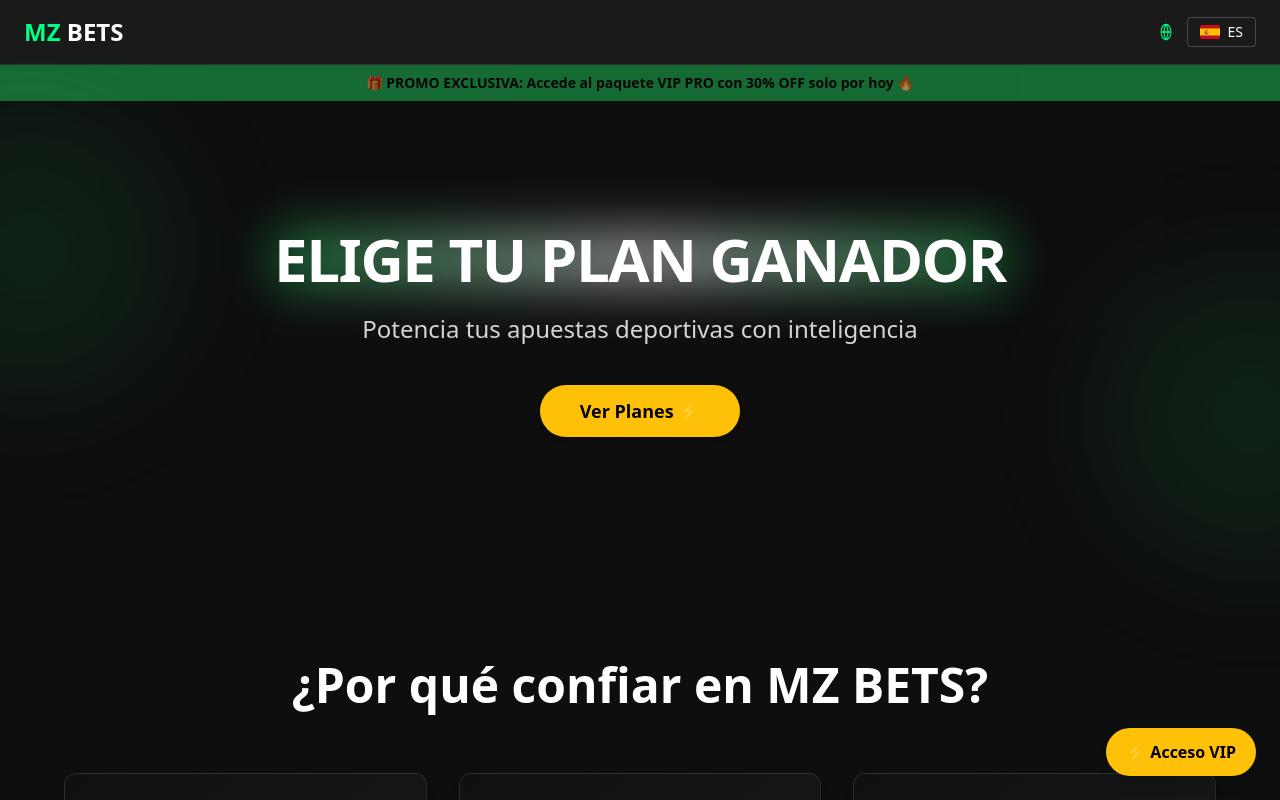
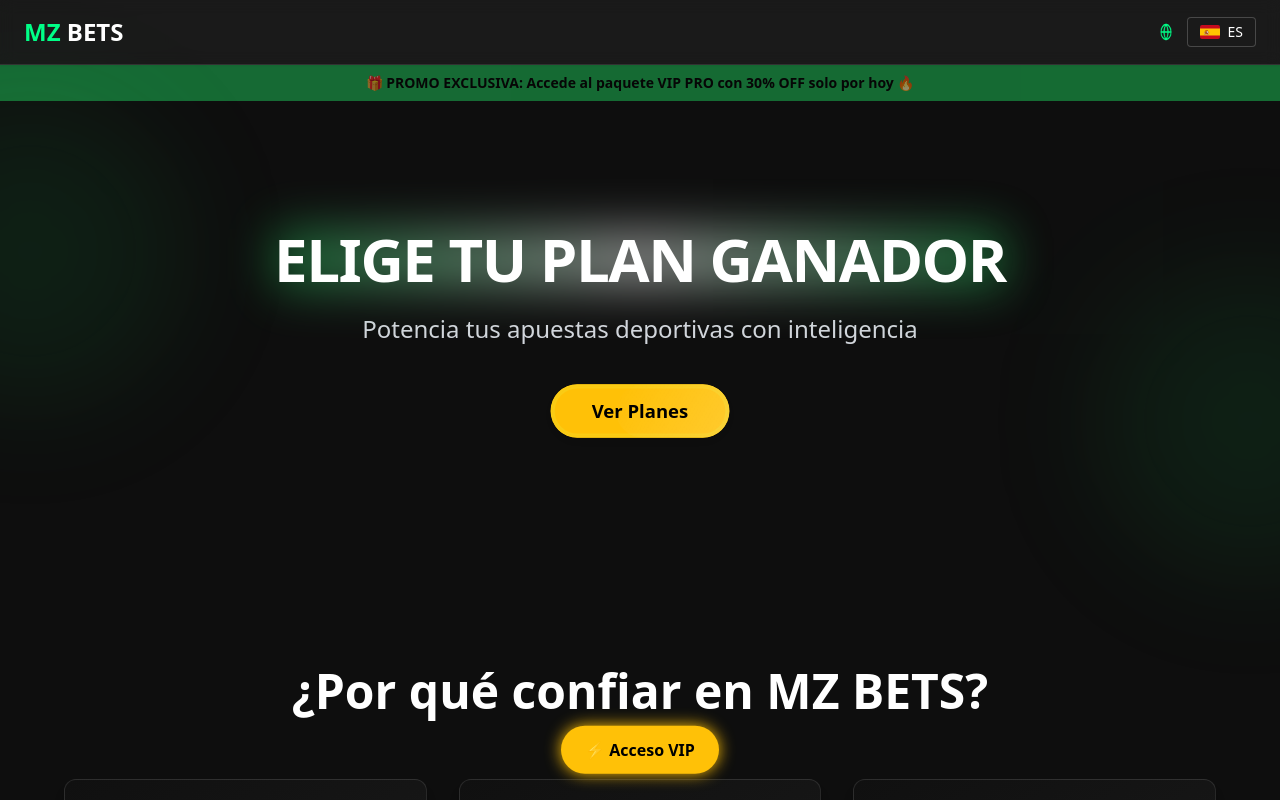
Before and after one commit to XAresX-web/MZ_BETS, a React (Vite) app: page / in a window 1280 px wide. Shown: the top 800 px of the page. Built offline with nearby package versions, Linux system fonts and the light colour scheme; some icons are missing.

Commit message:
✨ Nueva versión: mejoras en el botón flotante y footer

```diff
--- a/src/index.css
+++ b/src/index.css
@@ -71,3 +71,53 @@
       0 0 40px #1db954;
   }
 }
+
+@keyframes glow-ring {
+  0% {
+    box-shadow: 0 0 0px #ffc107;
+    transform: rotate(0deg);
+  }
+  50% {
+    box-shadow: 0 0 20px #ffc107;
+  }
+  100% {
+    transform: rotate(360deg);
+  }
+}
+.animate-glow-ring {
+  animation: glow-ring 4s linear infinite;
+}
+
+@keyframes shimmer {
+  0% {
+    transform: translateX(-100%);
+  }
+  100% {
+    transform: translateX(100%);
+  }
+}
+.animate-shimmer {
+  background: linear-gradient(
+    120deg,
+    transparent 0%,
+    rgba(255, 255, 255, 0.3) 50%,
+    transparent 100%
+  );
+  background-size: 200% 100%;
+  animation: shimmer 2s infinite;
+}
+
+@keyframes float-glow {
+  0%,
+  100% {
+    transform: translateY(0);
+    box-shadow: 0 0 10px #ffc107;
+  }
+  50% {
+    transform: translateY(-4px);
+    box-shadow: 0 0 20px #ffc107;
+  }
+}
+.animate-float-glow {
+  animation: float-glow 3s ease-in-out infinite;
+}
--- a/src/pages/MZBetsLanding.jsx
+++ b/src/pages/MZBetsLanding.jsx
@@ -52,7 +52,7 @@ export default function MZBetsLanding() {
       {/* CTA flotante fijo */}
       <a
         href="#planes"
-        className="fixed bottom-6 right-6 bg-[#ffc107] text-black font-bold px-5 py-3 rounded-full shadow-lg hover:scale-105 transition-transform z-50"
+        className="fixed inset-x-0 bottom-6 mx-auto w-fit bg-[#ffc107] text-black font-bold px-6 py-3 rounded-full shadow-lg z-50 animate-float-glow transition-all text-center"
       >
         {ctaText[lang]}
       </a>
--- a/src/sections/Footer.jsx
+++ b/src/sections/Footer.jsx
@@ -16,7 +16,7 @@ const Footer = ({ lang }) => {
   };
 
   return (
-    <footer className="backdrop-blur-md bg-white/5 border-t border-white/10 text-gray-400 py-10 text-center text-sm px-4">
+    <footer className="backdrop-blur-md bg-white/5 border-t border-white/10 text-gray-400 py-10 pb-28 text-center text-sm px-4">
       <p className="mb-6">© 2025 MZ BETS. {t[lang]}</p>
 
       <div className="flex flex-col md:flex-row justify-center items-center gap-6 text-sm">
--- a/src/sections/Hero.jsx
+++ b/src/sections/Hero.jsx
@@ -47,11 +47,22 @@ export default function Hero({ lang }) {
 
         <motion.a
           href="#planes"
-          whileHover={{ scale: 1.05 }}
-          transition={{ type: "spring", stiffness: 300 }}
-          className="inline-block mt-10 bg-[#ffc107] text-black font-extrabold py-3 px-10 rounded-full text-lg shadow-md hover:shadow-[#ffc107]/50 transition-all duration-300"
+          initial={{ scale: 1 }}
+          animate={{ scale: [1, 1.05, 1] }}
+          transition={{
+            duration: 3,
+            repeat: Infinity,
+            ease: "easeInOut",
+          }}
+          className="relative inline-block mt-10 py-3 px-10 rounded-full text-lg font-extrabold text-black bg-[#ffc107] shadow-md overflow-hidden z-10"
         >
-          {t.button} ⚡
+          {/* Borde giratorio brillante en loop */}
+          <span className="absolute inset-0 rounded-full border-2 border-yellow-400 before:content-[''] before:absolute before:inset-0 before:rounded-full before:border-2 before:border-yellow-400 before:animate-glow-ring z-0"></span>
+
+          {/* Shimmer automático */}
+          <span className="absolute inset-0 w-full h-full bg-gradient-to-r from-transparent via-white/50 to-transparent opacity-70 animate-shimmer rounded-full z-0" />
+
+          <span className="relative z-10">{t.button}</span>
         </motion.a>
       </div>
     </section>
```
